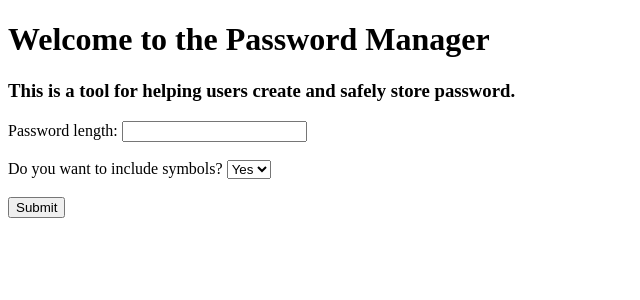
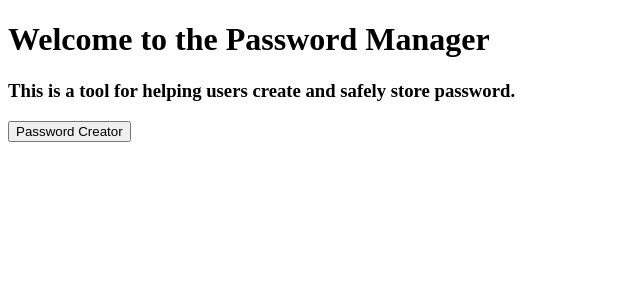
Before and after one commit to AlexCRosa/password_manager, a Flask app: page / in a window 1280 px wide. Shown: the top 300 px of the page, without its empty margins (0-640 px from the left). Run offline with Flask 3, Linux system fonts and the light colour scheme.

Commit message:
Adding a new page for better user experience

```diff
--- a/flask_app.py
+++ b/flask_app.py
@@ -8,14 +8,18 @@ app.config['SECRET_KEY'] = '12345'
 def index():
     return render_template('index.html')
 
-@app.route('/process', methods=['POST'])
-def process():
+@app.route('/main', methods=['POST'])
+def main():
+    return render_template('main.html')
+
+@app.route('/password-creator', methods=['POST'])
+def password_creator():
     # Check if password length is number
     try:
         input_data = int(request.form['length_data'])
     except ValueError:
         flash("Invalid input.")
-        return redirect('/')
+        return redirect('password-creator')
 
     # Verify if symbols should be included
     if request.form['strength_data'] == "yes":
--- a/templates/index.html
+++ b/templates/index.html
@@ -9,37 +9,10 @@
   <h1>Welcome to the Password Manager</h1>
   <h3>This is a tool for helping users create and safely store password.</h3>
 
-  <form method="POST" action="/process">
-    <label for="input_data">Password length: </label><input type="text" id="input_data" name="length_data"></br></br>
+  <form method="POST" action="/password-creator">
 
-    <!--Dropdown to select between add symbols or not-->
-    <label for="input_data">Do you want to include symbols?</label>
-      <select name="strength_data" id="input_data">
-        <option value="yes">Yes</option>
-        <option value="no">No</option>
-      </select></br></br>
+    <button type="submit">Password Creator</button>
 
-    <button type="submit">Submit</button>
-
-    <!--Message for invalid user's input-->
-    <label for="message">{{ message }}</label>
   </form>
-
-  <!--Flask FLASH code to call the message for invalid user's input-->
-  {% with messages = get_flashed_messages() %}
-    {% if messages %}
-      <ul class=flashes>
-      {% for message in messages %}
-        {{ message }}
-      {% endfor %}
-      </ul>
-    {% endif %}
-  {% endwith %}
-  {% block body %}{% endblock %}
-
-<!--Created just to check if data were correctly processed-->
-  <p>{{ password }}</p>
-  <p>{{ symbols }}</p>
-
 </body>
 </html>
```
Also changed, not shown: templates/password-creator.html (added, +41 -0 lines).
